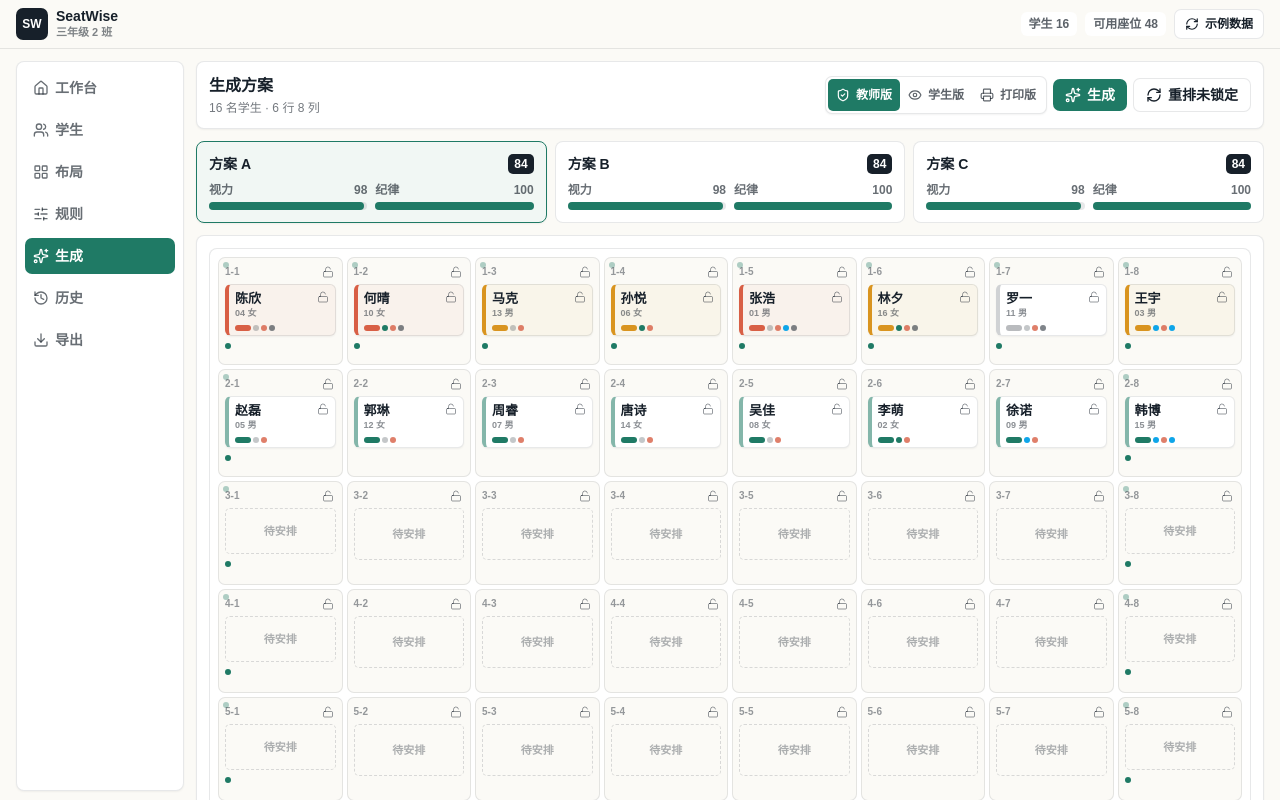
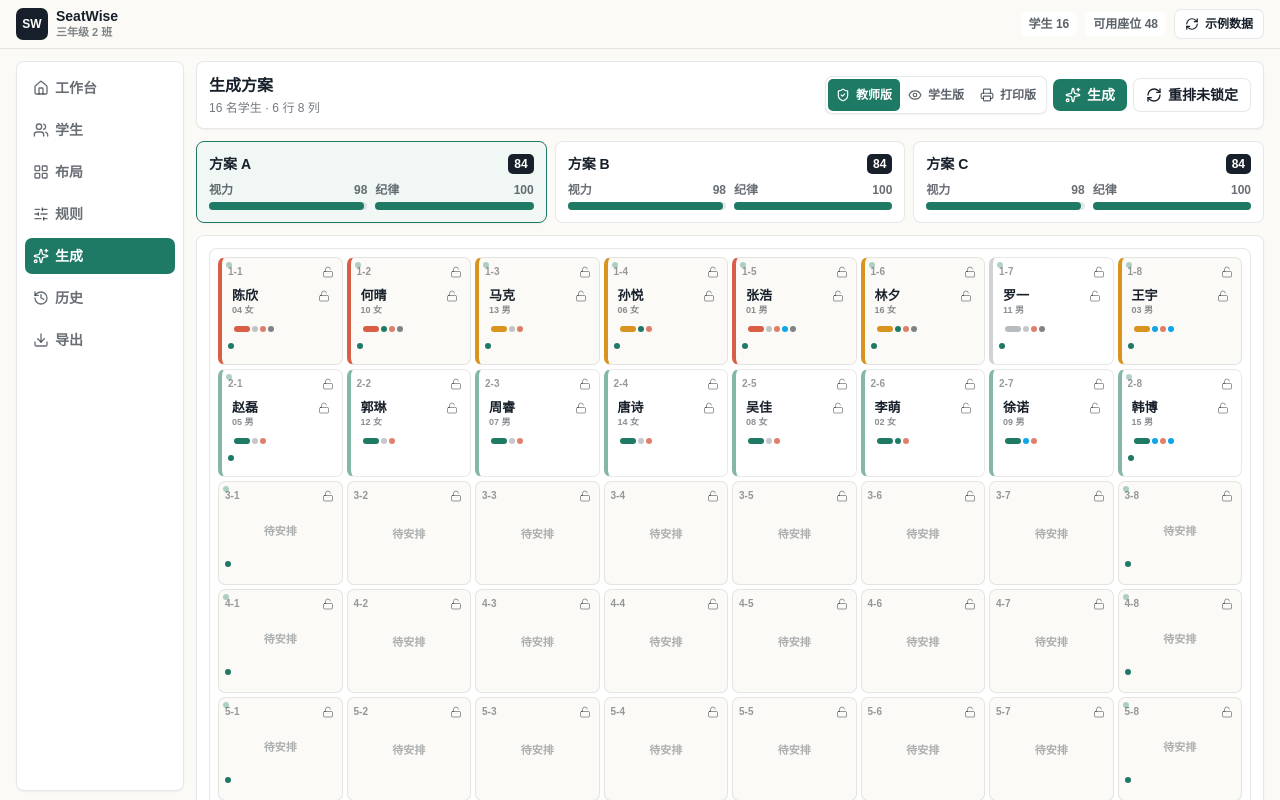
Before and after one commit to Qziky/SeatWise, a Next.js app: page /workspace in a window 1280 px wide. Both pictures are taken after a click on the button "生成方案". Shown: the top 800 px of the page. Built offline with nearby package versions, Linux system fonts and the light colour scheme.

Commit message:
Flatten seating cards and add detail bubble

```diff
--- a/src/components/SeatingBoard.tsx
+++ b/src/components/SeatingBoard.tsx
@@ -3,7 +3,9 @@
 import { DndContext, PointerSensor, useDraggable, useDroppable, useSensor, useSensors } from "@dnd-kit/core";
 import type { DragEndEvent } from "@dnd-kit/core";
 import { CSS } from "@dnd-kit/utilities";
-import { Lock, Unlock } from "lucide-react";
+import { Lock, Unlock, X } from "lucide-react";
+import { useState } from "react";
+import type { CSSProperties, MouseEvent } from "react";
 import { cn } from "@/lib/cn";
 import { getVisibleStudent, shouldShowSensitive } from "@/lib/privacy";
 import type { ClassRoom, SeatingPlan, SeatAttribute, SeatCell, Student, ViewMode, VisionStatus } from "@/lib/types";
@@ -32,6 +34,12 @@ const visionDotClass: Record<VisionStatus, string> = {
 };
 
 const tagDotClass = ["bg-coral/80", "bg-sky-500", "bg-violet-500"];
+
+interface DetailState {
+  left: number;
+  seatId: string;
+  top: number;
+}
 
 function heightDotClass(heightCm: number) {
   if (heightCm >= 165) return "bg-sky-500";
@@ -86,6 +94,20 @@ export function SeatingBoard({
     classroom.layout.columns * columnMinWidth + (classroom.layout.columns - 1) * gridGap + boardPadding,
     isTeacherMode ? 604 : 560
   );
+  const [detail, setDetail] = useState<DetailState | null>(null);
+  const selectedSeat = detail ? classroom.layout.seats.find((seat) => seat.id === detail.seatId) ?? null : null;
+  const selectedStudentId = selectedSeat ? plan?.assignments[selectedSeat.id] ?? null : null;
+  const selectedStudent = selectedStudentId ? studentsById.get(selectedStudentId) ?? null : null;
+
+  function handleOpenDetail(event: MouseEvent<HTMLDivElement>, seatId: string) {
+    if (mode === "print") return;
+    const rect = event.currentTarget.getBoundingClientRect();
+    const bubbleWidth = Math.min(280, window.innerWidth - 24);
+    const left = Math.min(Math.max(12, rect.left), Math.max(12, window.innerWidth - bubbleWidth - 12));
+    const below = rect.bottom + 8;
+    const top = below + 220 > window.innerHeight ? Math.max(12, rect.top - 218) : below;
+    setDetail({ seatId, left, top });
+  }
 
   function handleDragEnd(event: DragEndEvent) {
     const studentId = String(event.active.id);
@@ -125,6 +147,9 @@ export function SeatingBoard({
               readonly={readonly || mode === "print"}
               empty={seat.attributes.includes("empty")}
               attributes={seat.attributes}
+              student={student}
+              selected={detail?.seatId === seat.id}
+              onOpenDetail={(event) => handleOpenDetail(event, seat.id)}
             >
               <div
                 className={cn(
@@ -163,7 +188,7 @@ export function SeatingBoard({
                     onToggleStudentLock={onToggleStudentLock}
                   />
                 ) : (
-                  <div className="flex flex-1 items-center justify-center rounded-[5px] border border-dashed border-ink/15 text-[11px] font-semibold text-ink/35">
+                  <div className="flex flex-1 items-center justify-center text-[11px] font-semibold text-ink/35">
                     {seat.attributes.includes("empty") ? "空座" : "待安排"}
                   </div>
                 )}
@@ -174,6 +199,15 @@ export function SeatingBoard({
           );
         })}
       </div>
+      {detail && selectedSeat ? (
+        <SeatDetailBubble
+          seat={selectedSeat}
+          student={selectedStudent}
+          mode={mode}
+          style={{ left: detail.left, top: detail.top }}
+          onClose={() => setDetail(null)}
+        />
+      ) : null}
     </div>
   );
 
@@ -193,6 +227,9 @@ function SeatDropCell({
   readonly,
   empty,
   attributes,
+  student,
+  selected,
+  onOpenDetail,
   children
 }: {
   seat: SeatCell;
@@ -201,6 +238,9 @@ function SeatDropCell({
   readonly: boolean;
   empty: boolean;
   attributes: SeatAttribute[];
+  student: Student | null;
+  selected: boolean;
+  onOpenDetail: (event: MouseEvent<HTMLDivElement>) => void;
   children: React.ReactNode;
 }) {
   const { isOver, setNodeRef } = useDroppable({
@@ -209,22 +249,35 @@ function SeatDropCell({
   });
   const edge = attributes.includes("edge");
   const glare = attributes.includes("glare");
+  const sensitive = mode === "teacher" && Boolean(student);
 
   return (
     <div
       ref={setNodeRef}
       className={cn(
-        "relative overflow-hidden rounded-[7px] border transition",
+        "relative cursor-pointer rounded-[7px] border transition",
         mode === "teacher" ? "min-h-[104px] p-1.5" : "min-h-[98px] p-1.5",
         empty
           ? "border-dashed border-ink/15 bg-stone-100 text-ink/35"
           : "border-ink/10 bg-paper",
         edge && !empty && "border-fern/35 bg-fern/[0.035]",
         glare && !empty && "bg-marigold/[0.035]",
+        sensitive && "border-l-4",
+        sensitive && visionAccentClass[student!.vision],
         isOver && "border-fern bg-chalk",
-        locked && "border-coral/50 bg-coral/5"
+        locked && "border-coral/50 bg-coral/5",
+        selected && "ring-2 ring-fern/45"
       )}
       title={mode === "teacher" ? getSeatAttributeTitle(attributes) : undefined}
+      role="button"
+      tabIndex={mode === "print" ? -1 : 0}
+      onClick={onOpenDetail}
+      onKeyDown={(event) => {
+        if (event.key === "Enter" || event.key === " ") {
+          event.preventDefault();
+          onOpenDetail(event as unknown as MouseEvent<HTMLDivElement>);
+        }
+      }}
     >
       {!empty ? <SeatCellPatterns attributes={attributes} /> : null}
       <div className="relative z-10">{children}</div>
@@ -292,11 +345,10 @@ function DraggableStudent({
       {...listeners}
       {...attributes}
       className={cn(
-        "relative flex min-h-[52px] flex-col gap-0.5 rounded-[6px] border border-l-4 border-ink/10 p-1.5 pb-3 shadow-sm",
-        sensitive ? visionAccentClass[student.vision] : "border-l-ink/20 bg-white",
-        !disabled && "touch-none hover:border-fern",
+        "relative flex min-h-[52px] flex-col gap-0.5 p-1 pb-3",
+        !disabled && "touch-none",
         isDragging && "z-20 opacity-80 shadow-soft",
-        locked && "border-coral/50"
+        locked && "text-coral"
       )}
       title={getStudentTitle(student, sensitive)}
     >
@@ -330,6 +382,62 @@ function DraggableStudent({
   );
 }
 
+function SeatDetailBubble({
+  seat,
+  student,
+  mode,
+  style,
+  onClose
+}: {
+  seat: SeatCell;
+  student: Student | null;
+  mode: ViewMode;
+  style: CSSProperties;
+  onClose: () => void;
+}) {
+  const sensitive = shouldShowSensitive(mode);
+  const visibleAttributes = seat.attributes.filter((attribute) => attribute !== "empty");
+
+  return (
+    <div
+      className="fixed z-50 w-[280px] max-w-[calc(100vw-24px)] rounded-[8px] border border-ink/10 bg-white p-3 text-left shadow-soft no-print"
+      style={style}
+      role="dialog"
+      aria-label="座位详情"
+    >
+      <div className="mb-2 flex items-start justify-between gap-2">
+        <div>
+          <div className="text-sm font-black text-ink">
+            {seat.row}-{seat.column}
+            {student ? ` · ${student.name}` : ""}
+          </div>
+          <div className="mt-0.5 text-xs font-semibold text-ink/50">
+            {visibleAttributes.length ? visibleAttributes.map((attribute) => seatAttributeLabels[attribute]).join("、") : "普通座位"}
+          </div>
+        </div>
+        <button type="button" title="关闭详情" className="rounded-[5px] p-1 text-ink/45 hover:bg-chalk" onClick={onClose}>
+          <X className="h-3.5 w-3.5" />
+        </button>
+      </div>
+
+      {student ? (
+        <div className="space-y-2 text-xs leading-5 text-ink/70">
+          <p className="font-semibold text-ink">
+            {student.studentNo} · {student.gender}
+            {sensitive ? ` · ${student.heightCm}cm · ${visionLabels[student.vision]}` : ""}
+          </p>
+          {sensitive && student.tags.length ? <p>标签：{student.tags.join("、")}</p> : null}
+          {sensitive && student.specialNeeds ? <p>特殊需求：{student.specialNeeds}</p> : null}
+          {sensitive && student.remark ? <p>备注：{student.remark}</p> : null}
+          {!sensitive ? <p>公开视图仅显示姓名、学号和性别。</p> : null}
+        </div>
+      ) : (
+        <p className="text-xs leading-5 text-ink/60">当前座位尚未安排学生。</p>
+      )}
+    </div>
+  );
+}
+
 function StudentStatusMarkers({ student }: { student: Student }) {
   return (
     <div className="absolute bottom-1 left-1.5 right-1.5 flex items-center gap-0.5" aria-hidden="true">
```
